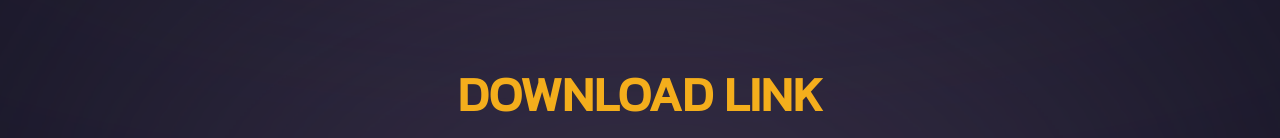
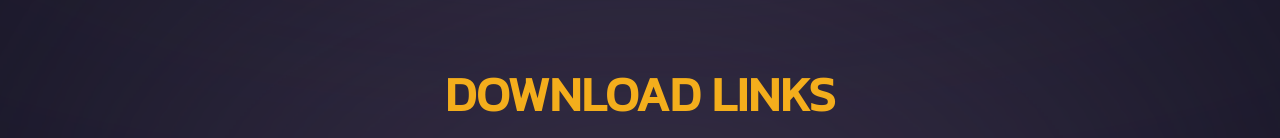
Before and after one commit to ReynielMahinay/demo-dev, a React (Vite) app: page / in a window 1280 px wide. Shown: the part 2663-2801 px from the top of the page. Built offline with nearby package versions, Linux system fonts and the light colour scheme; a web font is replaced by a local one.

Commit message:
DEMO-6 Download links fix

```diff
--- a/src/sections/Download.jsx
+++ b/src/sections/Download.jsx
@@ -7,7 +7,7 @@ const Download = () => {
       id="download"
     >
       <div className="font-kanit font-bold text-5xl xl:text-5xl md:text-4xl sm:text-4xl  max-sm:text-2xl text-yellow justify-center items-center">
-        <h1>DOWNLOAD LINK</h1>
+        <h1>DOWNLOAD LINKS</h1>
       </div>
       <div
         className="flex flex-1 xl:flex-row max-md:flex-col md:justify-center md:items-center gap-11 md:gap-5
```
